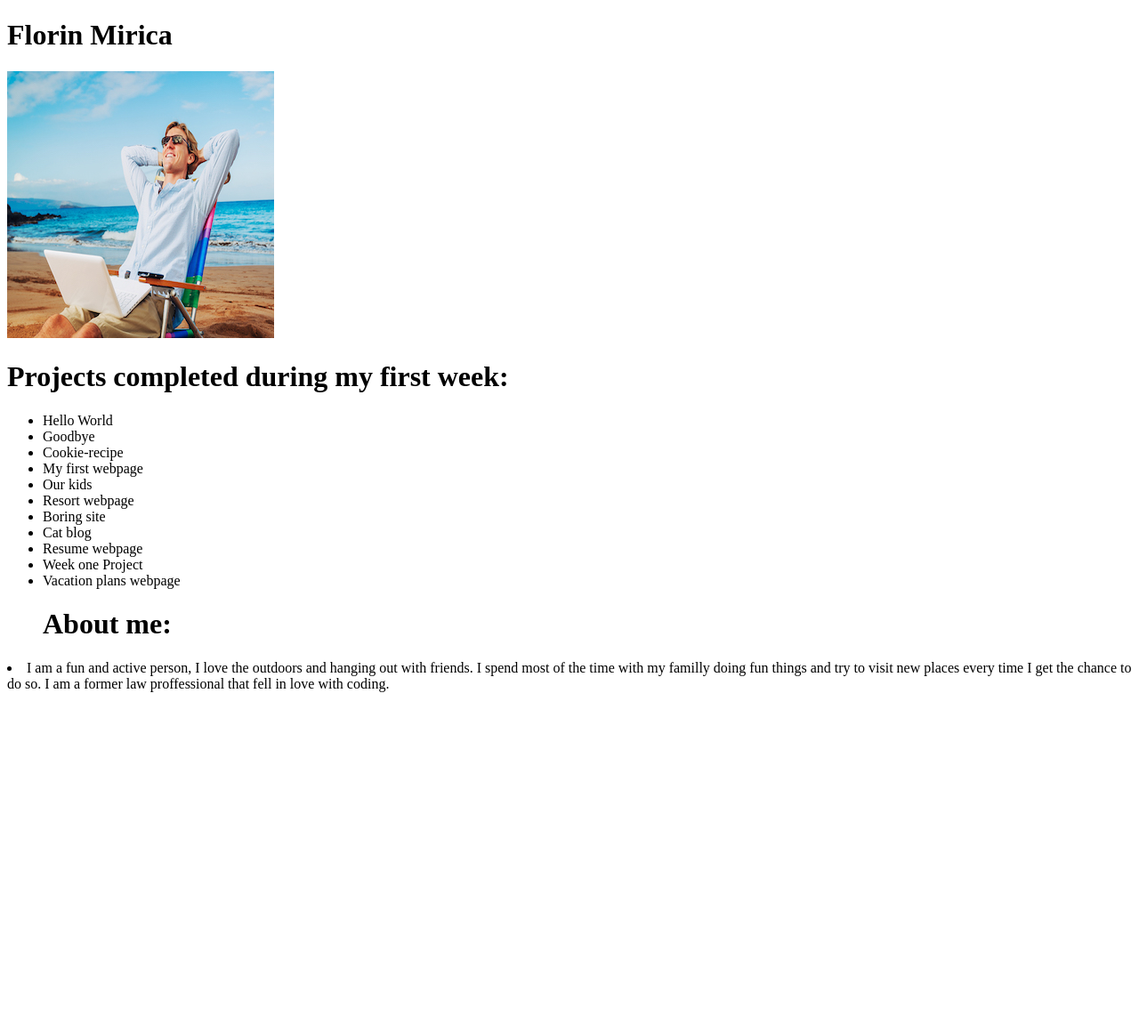
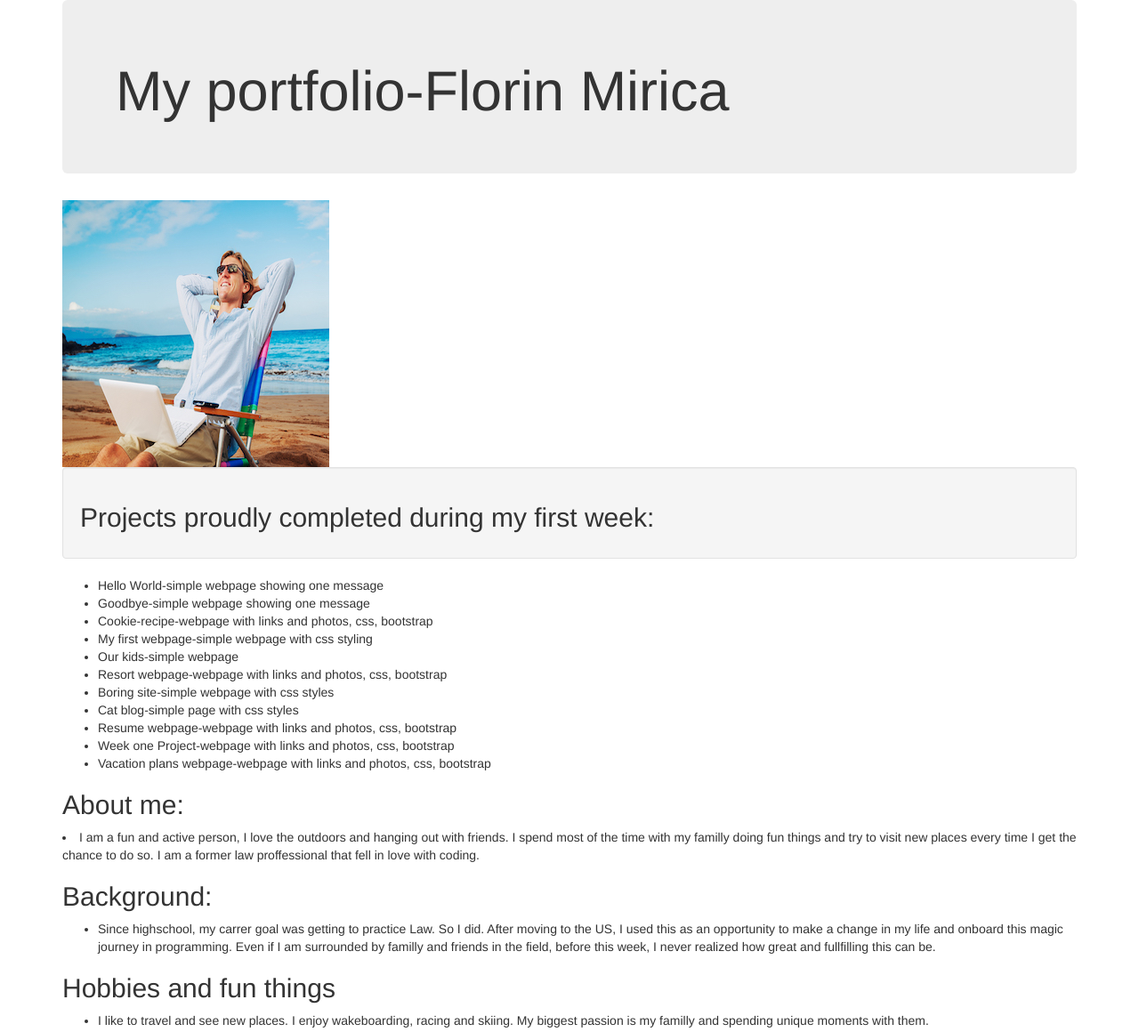
Before and after one commit to florinmirica/portfolio, a plain HTML site: page index.html in a window 1280 px wide. Shown: the whole page at 89% size. Before the commit the page ends 800 px from the top, so only its background shows below. Drawn offline with nearby package versions, Linux system fonts and the light colour scheme.

Commit message:
add readme file and description of projects

```diff
--- a/index.html
+++ b/index.html
@@ -1,33 +1,45 @@
 <!DOCTYPE html>
 <html>
   <head>
+    <link rel="stylesheet" href="css/bootstrap.css" type="text/css">
+    <link rel="stylesheet" href="css/styles.css" type="text/css">
     <title>florin mirica portfolio</title>
   </head>
   <body>
-    <h1> Florin Mirica</h1>
-    <img src="img/photo1.jpg" alt="man with pc at the beach">
+
 <div class="container">
   <div class="jumbotron">
-    <h1>Projects completed during my first week:</h1>
+    <h1> My portfolio-Florin Mirica </h1>
+  </div>
+    <img src="img/photo1.jpg" alt="man with pc at the beach">
+  <div class="well">
+    <h2>Projects proudly completed during my first week:</h2>
 </div>
   <ul>
-    <li>Hello World</li>
-    <li>Goodbye</li>
-    <li>Cookie-recipe</li>
-    <li>My first webpage</li>
-    <li>Our kids</li>
-    <li>Resort webpage</li>
-    <li>Boring site</li>
-    <li>Cat blog</li>
-    <li>Resume webpage</li>
-    <li>Week one Project</li>
-    <li>Vacation plans webpage</li>
-    <h1> About me:</h1>
-  </ul>
+    <li>Hello World-simple webpage showing one message</li>
+    <li>Goodbye-simple webpage showing one message</li>
+    <li>Cookie-recipe-webpage with links and photos, css, bootstrap</li>
+    <li>My first webpage-simple webpage with css styling</li>
+    <li>Our kids-simple webpage </li>
+    <li>Resort webpage-webpage with links and photos, css, bootstrap</li>
+    <li>Boring site-simple webpage with css styles</li>
+    <li>Cat blog-simple page with css styles</li>
+    <li>Resume webpage-webpage with links and photos, css, bootstrap</li>
+    <li>Week one Project-webpage with links and photos, css, bootstrap</li>
+    <li>Vacation plans webpage-webpage with links and photos, css, bootstrap</li>
+    </ul>
+    <h2> About me:</h2>
+
       <li>I am a fun and active person, I love the outdoors and hanging out with friends. I spend most of the time with my familly doing fun things and try to visit new places every time I get the chance to do so. I am a former law proffessional that fell in love with coding.</li>
+    <h2>Background:</h2>
     <ul>
+      <li>Since highschool, my carrer goal was getting to practice Law. So I did. After moving to the US, I used this as an opportunity to make a change in my life and onboard this magic journey in programming. Even if I am surrounded by familly and friends in the field, before this week, I never realized how great and fullfilling this can be.</li>
+    </ul>
+    <h2>Hobbies and fun things</h2>
+      <ul>
+        <li>I like to travel and see new places. I enjoy wakeboarding, racing and skiing. My biggest passion is my familly and spending unique moments with them.</li>
 
-    </ul>
+      </ul>
 
 
 
```
Also changed, not shown: 1 other file.
